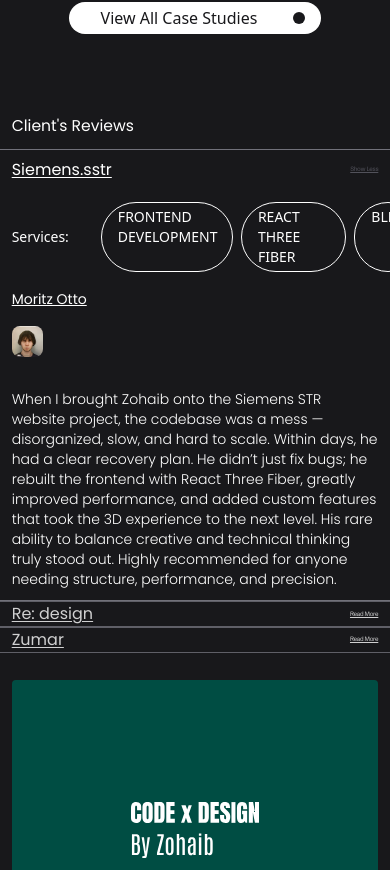
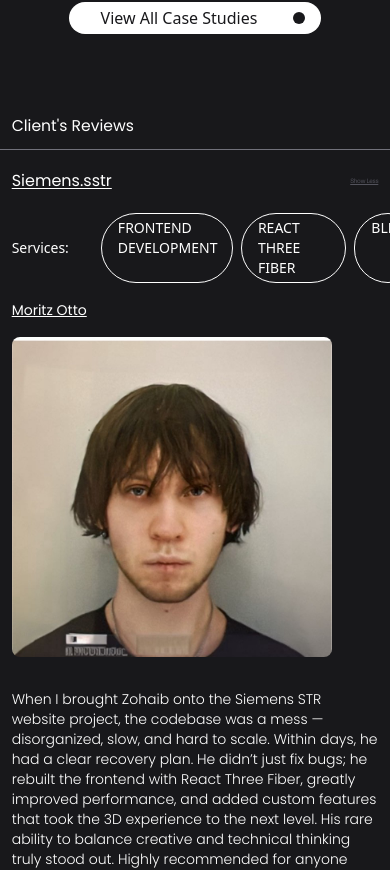
Before and after one commit to zhassan2312/CodeXDesign, a React (Vite) app: page / in a window 390 px wide. Shown: the part 7245-8115 px from the top of the page. Built offline with nearby package versions, Linux system fonts and the light colour scheme.

Commit message:
testimonial responsiveness fix

```diff
--- a/src/components/Client/Testimonial.jsx
+++ b/src/components/Client/Testimonial.jsx
@@ -7,9 +7,11 @@ const Testimonial = ({ testimonialText, types, companyName, personName, expanded
   return (
     <div
       ref={containerRef}
-      className={`testimonialContainer w-full border-y border-zinc-500 transition-all duration-500 ease-in-out overflow-hidden relative bg-zinc-900 ${expanded ? 'max-h-[600px] opacity-100 py-[3vw]' : 'max-h-[70px] opacity-80 py-[1vw]'}`}
+      className={`testimonialContainer w-full border-y border-zinc-500 transition-all duration-500 ease-in-out overflow-hidden relative bg-zinc-900
+        ${expanded ? 'max-h-none opacity-100 py-[6vw] md:py-[3vw]' : 'max-h-[70px] opacity-80 py-[2vw] md:py-[1vw]'}
+      `}
     >
-      <div className={`w-full flex flex-row justify-between items-center px-[3vw]`}>
+      <div className="w-full flex flex-row justify-between items-center px-[3vw]">
         <button
           onClick={() => window.open(companylink, '_blank')}
           className='cursor-pointer text-16 lg:text-[1.5vw] underline-offset-[0.4vw] leading-none underline text-nowrap bg-transparent border-none p-0 m-0 font-poppins text-left'
@@ -24,11 +26,11 @@ const Testimonial = ({ testimonialText, types, companyName, personName, expanded
         </h2>
       </div>
       <div
-        className={`transition-all duration-500 ease-in-out ${expanded ? 'opacity-100 max-h-[600px] mt-6' : 'opacity-0 max-h-0 mt-0'} overflow-hidden px-[3vw]`}
+        className={`transition-all duration-500 ease-in-out ${expanded ? 'opacity-100 max-h-none mt-6' : 'opacity-0 max-h-0 mt-0'} overflow-hidden px-[3vw]`}
         style={{ pointerEvents: expanded ? 'auto' : 'none' }}
       >
-        <div className='flex flex-col lg:flex-row gap-5 lg:gap-[4vw] items-start'>
-          <div className='flex flex-row lg:flex-col gap-8 lg:gap-[4vw] items-center lg:items-start justify-center'>
+        <div className="flex flex-col lg:flex-row gap-5 lg:gap-[4vw] items-start w-full min-w-0">
+          <div className='flex flex-row lg:flex-col gap-8 lg:gap-[4vw] items-center lg:items-start justify-center min-w-0'>
             <p className='text-sm lg:text-[1.5vw] leading-none'>Services:</p>
             <div className='flex flex-row lg:flex-col gap-2 lg:gap-[0.8vw]'>
               {types.map((type) => (
@@ -42,11 +44,11 @@ const Testimonial = ({ testimonialText, types, companyName, personName, expanded
           >
             {personName}
           </button>
-          <div className='flex flex-col lg:w-1/3 lg:gap-[4vw] gap-8'>
+          <div className="flex flex-col w-full lg:w-1/3 lg:gap-[4vw] gap-8 min-w-0">
             <img
               src={img}
               alt="img"
-              className='w-[8vw] h-[8vw] lg:w-[16vw] lg:h-[16vw] object-cover rounded-lg'
+              className="w-full max-w-xs sm:max-w-sm md:max-w-md lg:max-w-[16vw] h-auto object-cover rounded-lg"
             />
             <p className='font-light text-sm lg:text-[1vw] lg:leading-[1.5vw] font-poppins'>
               {testimonialText}
```
